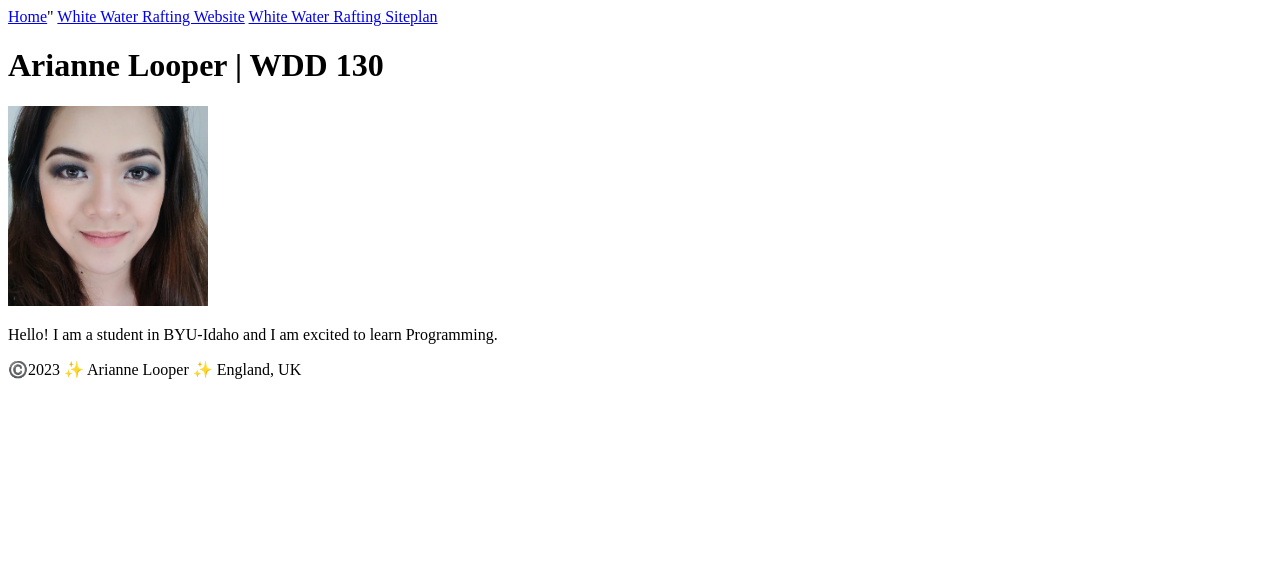
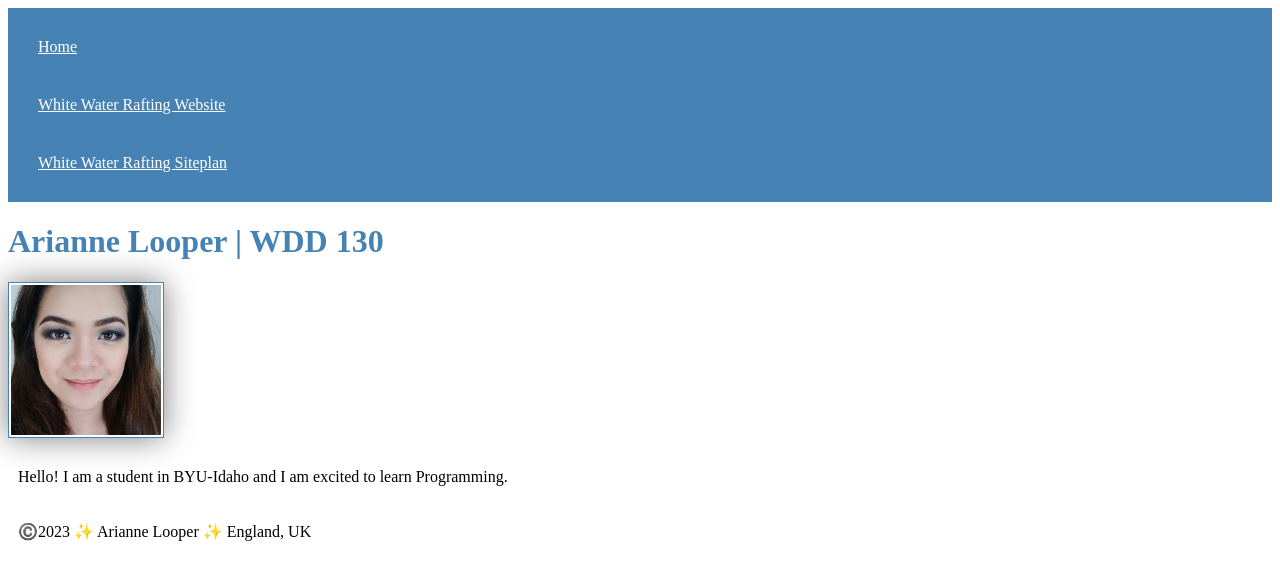
Before and after one commit to loopera/wdd130, a plain HTML site: page index.html in a window 1280 px wide. Drawn offline with Linux system fonts and the light colour scheme.

Commit message:
week 2 changes

```diff
--- a/index.html
+++ b/index.html
@@ -2,6 +2,7 @@
 <html lang="en-US">
 
 <head>
+    <link rel="stylesheet" href="styles/styles.css">
     <meta charset="utf-8">
     <meta name="viewport" content="width=device-width,initial-scale=1.0">
     <title>Arianne Looper | WDD 130</title>
@@ -10,7 +11,7 @@
 <body>
     <header>
         <nav>
-            <a href="#">Home</a>"
+            <a href="#">Home</a>
             <a href="wwr/">White Water Rafting Website</a>
             <a href="wwr/site-plan-rafting.html">White Water Rafting Siteplan</a>
         </nav>
--- /dev/null
+++ b/styles/styles.css
@@ -0,0 +1,26 @@
+nav {
+    background-color: steelblue;
+    padding: 10px;
+}
+
+nav a {
+    color: white;
+    display: block;
+    padding: 20px;
+}
+
+h1 {
+    color: steelblue;
+}
+
+img {
+    width: 150px;
+    height: auto;
+    border: 1px solid steelblue;
+    padding: 2px;
+    box-shadow: 0 0 30px gray;
+}
+
+p {
+    padding: 10px;
+}
```
